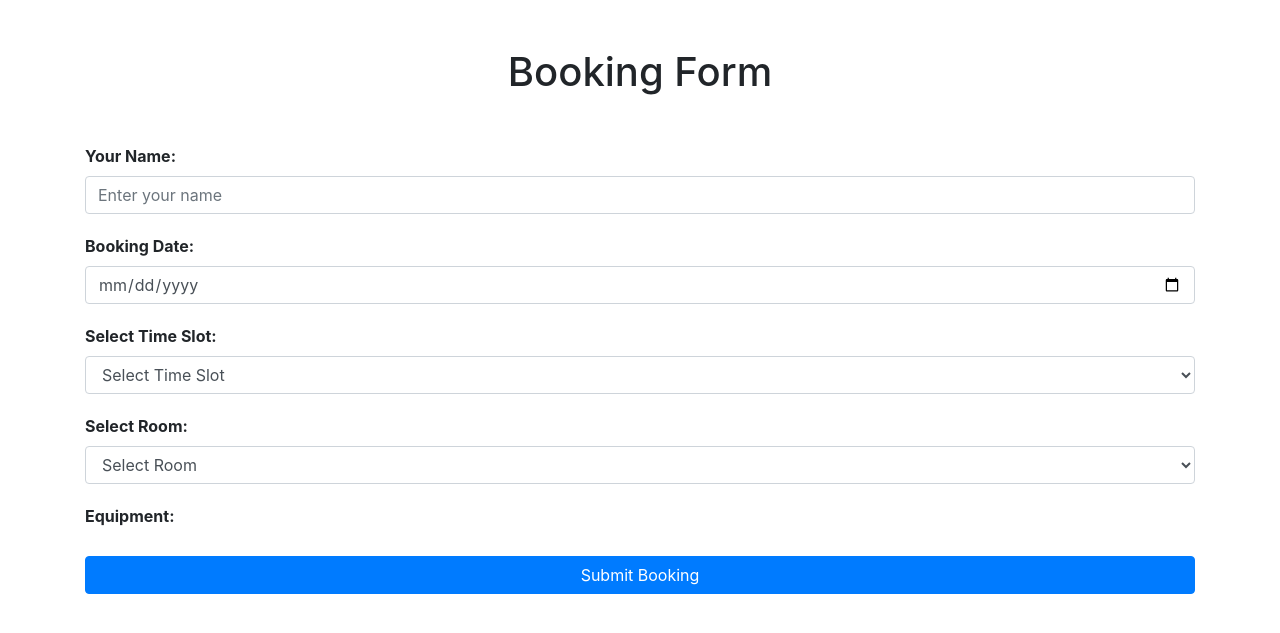
After one commit to harrythe6arry/lab-management, a Flask app: page /booking in a window 1280 px wide. The commit adds this page. Shown: the top 633 px of the page. Run offline with Flask 3, Linux system fonts and the light colour scheme; some libraries are stand-ins or nearby versions.

Commit message:
<feat>(<api>): booking frontend + calling availble things works

```diff
--- a/app.py
+++ b/app.py
@@ -1,7 +1,7 @@
 import os
 
 from flask import Flask
-from routes import auth, dashboard, tasks, users, inventory
+from routes import auth, dashboard, tasks, users, inventory, booking
 
 app = Flask(__name__)
 app.register_blueprint(auth.auth_routes)
@@ -9,6 +9,7 @@ app.register_blueprint(dashboard.dashboard_routes)
 app.register_blueprint(tasks.tasks_routes)
 app.register_blueprint(users.users_routes)
 app.register_blueprint(inventory.inventory_routes)
+app.register_blueprint(booking.booking_routes)
 
 app.secret_key = os.getenv('SECRET_KEY')
 
--- /dev/null
+++ b/routes/booking.py
@@ -0,0 +1,71 @@
+from flask import Blueprint, render_template, request, jsonify
+from utils import booking
+booking_routes = Blueprint('booking_routes', __name__)
+
+@booking_routes.route('/booking', methods=['GET'])
+def booking_page():
+    return render_template('booking.html')
+
+@booking_routes.route('/api/available/rooms', methods=['GET'])
+def get_available_rooms():
+    selected_date = request.args.get('date')
+    timeslot = request.args.get('timeslot')
+
+    available_rooms = booking.get_available_rooms(selected_date, timeslot)
+    print(available_rooms)
+    if available_rooms:
+        return jsonify({'rooms': [room[1] for room in available_rooms]})
+    return jsonify({'rooms': []})
+
+
+@booking_routes.route('/api/available/equipments', methods=['GET'])
+def get_available_equipments():
+    selected_date = request.args.get('date')
+    timeslot = request.args.get('timeslot')
+    available_equipment = booking.get_available_equipment(selected_date, timeslot)
+    print(available_equipment)
+    if available_equipment:
+        return jsonify({'equipment': [eq[1] for eq in available_equipment]})
+    return jsonify({'equipment': []})
+
+@booking_routes.route('/api/validate', methods=['POST'])
+def validate_quantity():
+    data = request.json
+    equipment_id = data['equipment_id']
+    quantity = data['quantity']
+    selected_date = data['date']
+    timeslot = data['timeslot']
+
+    # Query to validate quantity
+    equipment = validate_quantity((equipment_id, selected_date, timeslot))
+    if equipment and equipment.total_quantity >= quantity:
+        return jsonify({'valid': True})
+    return jsonify({'valid': True})
+
+
+@booking_routes.route('/api/book', methods=['POST'])
+def submit_booking():
+    data = request.json
+    name = data['name']
+    date = data['date']
+    timeslot = data['timeslot']
+    room = data['room']
+    equipment = data['equipment']
+
+    # Deduct the booked quantity of each equipment
+    for eq in equipment:
+        equipment_id = eq['name']
+        quantity = eq['quantity']
+
+        # Call the backend function to check and deduct the equipment
+        result = booking.deduct_equipment_quantity(equipment_id, quantity, date, timeslot)
+        if not result:
+            return jsonify({'success': False, 'message': f"Not enough {equipment_id} available"})
+
+    # Call the backend function to book the room and equipment
+    booking_result = booking.book_room_and_equipment(name, room, equipment, date, timeslot)
+
+    if booking_result:
+        return jsonify({'success': True})
+    else:
+        return jsonify({'success': False, 'message': 'Booking failed. Please try again.'})
--- a/templates/base.html
+++ b/templates/base.html
@@ -33,7 +33,7 @@
                         <a class="nav-link" href="/inventory">Inventory Management</a>
                     </li>
                     <li class="nav-item">
-                        <a class="nav-link" href="#">Booking</a>
+                        <a class="nav-link" href="/booking">Booking</a>
                     </li>
                     <li class="nav-item">
                         <a class="nav-link" href="/usermanagement">Members</a>
--- /dev/null
+++ b/templates/booking.html
@@ -0,0 +1,189 @@
+<!DOCTYPE html>
+<html lang="en">
+<head>
+    <meta charset="UTF-8">
+    <meta name="viewport" content="width=device-width, initial-scale=1.0">
+    <title>Booking</title>
+    <link href="https://stackpath.bootstrapcdn.com/bootstrap/4.3.1/css/bootstrap.min.css" rel="stylesheet">
+    <script src="https://code.jquery.com/jquery-3.6.0.min.js"></script>
+    <style>
+        .equipment-item {
+            display: flex;
+            align-items: center;
+            margin-bottom: 10px;
+        }
+
+        .equipment-item label {
+            margin-right: 15px;
+        }
+
+        .equipment-item input {
+            width: 100px;  /* Adjust width to make input compact */
+        }
+
+        .form-group {
+            margin-bottom: 20px;
+        }
+
+        .form-group label {
+            font-weight: bold;
+        }
+
+        .btn {
+            width: 100%;
+        }
+    </style>
+</head>
+<body>
+    <div class="container">
+        <h1 class="my-5 text-center">Booking Form</h1>
+        <form id="booking-form">
+            <!-- Name Input -->
+            <div class="form-group">
+                <label for="name">Your Name:</label>
+                <input type="text" class="form-control" id="name" required placeholder="Enter your name">
+            </div>
+
+            <!-- Date Input -->
+            <div class="form-group">
+                <label for="date">Booking Date:</label>
+                <input type="date" class="form-control" id="date" min="{{ today }}" required>
+            </div>
+
+            <!-- Time Slot Input -->
+            <div class="form-group">
+                <label for="timeslot">Select Time Slot:</label>
+                <select class="form-control" id="timeslot" required>
+                    <option value="">Select Time Slot</option>
+                    <option value="09:00-09:30">09:00-09:30</option>
+                    <option value="09:30-10:00">09:30-10:00</option>
+                    <option value="10:00-10:30">10:00-10:30</option>
+                    <option value="10:30-11:00">10:30-11:00</option>
+                    <option value="11:00-11:30">11:00-11:30</option>
+                    <option value="11:30-12:00">11:30-12:00</option>
+                    <option value="12:00-12:30">12:00-12:30</option>
+                    <option value="12:30-13:00">12:30-13:00</option>
+                    <option value="13:00-13:30">13:00-13:30</option>
+                    <option value="13:30-14:00">13:30-14:00</option>
+                    <option value="14:00-14:30">14:00-14:30</option>
+                    <option value="14:30-15:00">14:30-15:00</option>
+                    <option value="15:00-15:30">15:00-15:30</option>
+                    <option value="15:30-16:00">15:30-16:00</option>
+                    <option value="16:00-16:30">16:00-16:30</option>
+                    <option value="16:30-17:00">16:30-17:00</option>
+                    <option value="17:00-17:30">17:00-17:30</option>
+                    <option value="17:30-18:00">17:30-18:00</option>
+                </select>
+            </div>
+
+            <!-- Room Selection -->
+            <div class="form-group">
+                <label for="room">Select Room:</label>
+                <select class="form-control" id="room" required>
+                    <option value="">Select Room</option>
+                </select>
+            </div>
+
+            <!-- Equipment List -->
+            <div class="form-group" id="equipment-list">
+                <label>Equipment:</label>
+                <!-- Equipment list will be dynamically populated -->
+            </div>
+
+            <!-- Submit Button -->
+            <button type="submit" class="btn btn-primary">Submit Booking</button>
+        </form>
+    </div>
+
+    <script>
+        // Get today's date for the date input validation
+        const today = new Date().toISOString().split('T')[0];
+        document.getElementById("date").min = today;
+
+        // Fetch available rooms and equipment
+        function fetchAvailableRooms(date, timeslot) {
+            $.get(`/api/available/rooms?date=${date}&timeslot=${timeslot}`, function(data) {
+                let roomOptions = '<option value="">Select Room</option>';
+                data.rooms.forEach(function(room) {
+                    roomOptions += `<option value="${room}">${room}</option>`;
+                });
+                $('#room').html(roomOptions);
+            });
+        }
+
+        function fetchAvailableEquipment(date, timeslot) {
+            $.get(`/api/available/equipments?date=${date}&timeslot=${timeslot}`, function(data) {
+                let equipmentList = '';
+                data.equipment.forEach(function(equipment) {
+                    equipmentList += `
+                        <div class="equipment-item">
+                            <label for="quantity-${equipment}">${equipment}</label>
+                            <input type="number" class="form-control" id="quantity-${equipment}" data-equipment="${equipment}" min="1" placeholder="Qty" oninput="checkQuantity('${equipment}')">
+                        </div>
+                    `;
+                });
+                $('#equipment-list').html(equipmentList);
+            });
+        }
+
+        // Check and update quantity input logic
+        function checkQuantity(equipment) {
+            const quantity = $(`#quantity-${equipment}`).val();
+            if (quantity > 1) {
+                // Optional: Hide extra controls when quantity is more than 1
+                $(`#equipment-${equipment}`).find('input[type="checkbox"]').hide();
+            }
+        }
+
+        // Submit booking
+        $('#booking-form').submit(function(event) {
+            event.preventDefault();
+
+            const name = $('#name').val();
+            const date = $('#date').val();
+            const timeslot = $('#timeslot').val();
+            const room = $('#room').val();
+            const equipment = [];
+
+            // Collect equipment and quantities
+            $('#equipment-list .equipment-item').each(function() {
+                const equipmentName = $(this).find('label').text();
+                const quantity = $(this).find('input[type="number"]').val();
+
+                if (quantity > 0) {
+                    equipment.push({ name: equipmentName, quantity: parseInt(quantity) });
+                }
+            });
+
+            // Send data to backend
+            $.ajax({
+                type: 'POST',
+                url: '/api/book',
+                contentType: 'application/json',
+                data: JSON.stringify({
+                    name: name,
+                    date: date,
+                    timeslot: timeslot,
+                    room: room,
+                    equipment: equipment
+                }),
+                success: function(response) {
+                    if (response.success) {
+                        alert('Booking Successful!');
+                    } else {
+                        alert('Booking Failed. Try Again!');
+                    }
+                }
+            });
+        });
+
+        // Update room and equipment availability on change
+        $('#date, #timeslot').change(function() {
+            const date = $('#date').val();
+            const timeslot = $('#timeslot').val();
+            fetchAvailableRooms(date, timeslot);
+            fetchAvailableEquipment(date, timeslot);
+        });
+    </script>
+</body>
+</html>
```
Also changed, not shown: utils/booking.py (added, +89 -0 lines), static/style.css (line endings or trailing spaces).
